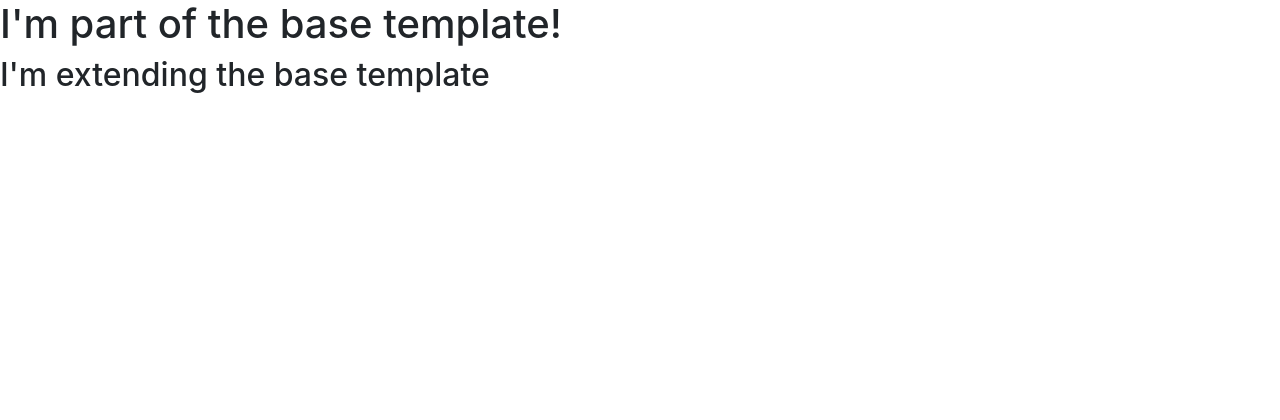
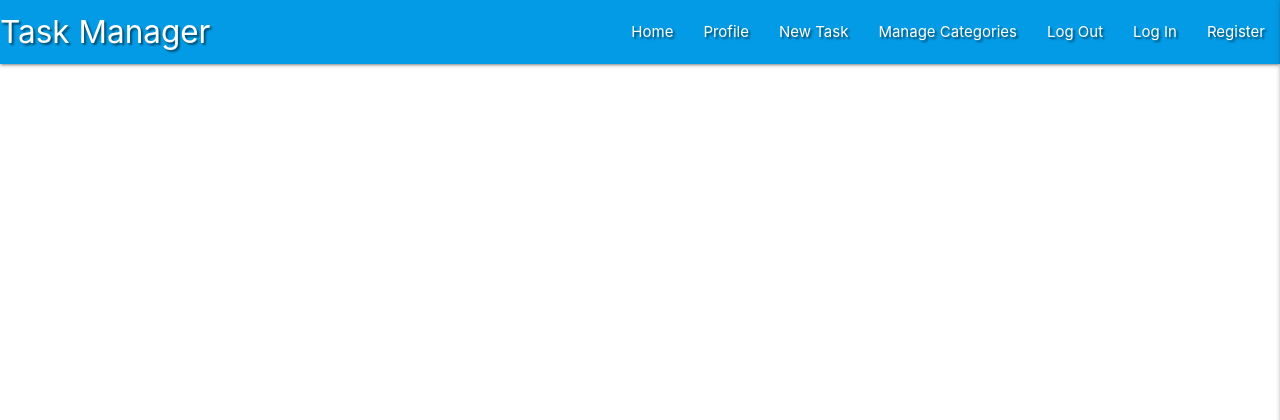
Before and after one commit to david-connaughton/task_manager, a Flask app: page / in a window 1280 px wide. Shown: the top 420 px of the page. Run offline with Flask 2, Linux system fonts and the light colour scheme; data that the repository does not hold is empty; some libraries are stand-ins or nearby versions.

Commit message:
Added Materialize Navbar and Sidenav

```diff
--- a/templates/base.html
+++ b/templates/base.html
@@ -6,19 +6,56 @@
     <meta name="viewport" content="width=device-width, initial-scale=1.0">
     <meta http-equiv="X-UA-Compatible" content="ie=edge">
     <meta name="Description" content="Enter your description here" />
-    <link rel="stylesheet" href="https://cdnjs.cloudflare.com/ajax/libs/twitter-bootstrap/4.5.2/css/bootstrap.min.css">
     <link rel="stylesheet" href="https://cdnjs.cloudflare.com/ajax/libs/font-awesome/5.15.0/css/all.min.css">
+    <link rel=" stylesheet" href="https://cdnjs.cloudflare.com/ajax/libs/materialize/1.0.0/css/materialize.min.css">
+    <link rel="stylesheet" href="{{ url_for('static', filename='css/style.css') }}">
+    {% block styles %}
+    {% endblock %}
     <title>Task Manager</title>
 </head>
 
 <body>
-    <h1>I'm part of the base template!</h1>
+    <header>
+        <!-- top navbar -->
+        <nav class="nav-extended text-shadow light-blue darken-1">
+            <div class="nav-wrapper">
+                <a href="{{ url_for('get_tasks') }}" class="brand-logo">Task Manager</a>
+                <a href="#" data-target="mobile-demo" class="sidenav-trigger right"><i class="fas fa-bars"></i></a>
+                <ul class="right hide-on-med-and-down">
+                    <li><a href="{{ url_for('get_tasks') }}">Home</a></li>
+                    <li><a href="#">Profile</a></li>
+                    <li><a href="#">New Task</a></li>
+                    <li><a href="#">Manage Categories</a></li>
+                    <li><a href="#">Log Out</a></li>
+                    <li><a href="#">Log In</a></li>
+                    <li><a href="#">Register</a></li>
+                </ul>
+            </div>
+        </nav>
+
+        <!-- mobile sidenav -->
+        <ul class="sidenav" id="mobile-demo">
+            <li>
+                <h4 class="center-align light-blue-text text-darken 4">Task Manager</h4>
+            </li>
+            <li><a href="{{ url_for('get_tasks') }}">Home</a></li>
+            <li><a href="#">Profile</a></li>
+            <li><a href="#">New Task</a></li>
+            <li><a href="#">Manage Categories</a></li>
+            <li><a href="#">Log Out</a></li>
+            <li><a href="#">Log In</a></li>
+            <li><a href="#">Register</a></li>
+        </ul>
+    </header>
+
     {% block content %}
     {% endblock %}
 
-    <script src="https://cdnjs.cloudflare.com/ajax/libs/jquery/3.5.1/jquery.min.js"></script>
-    <script src="https://cdnjs.cloudflare.com/ajax/libs/popper.js/1.16.1/umd/popper.min.js"></script>
-    <script src="https://cdnjs.cloudflare.com/ajax/libs/twitter-bootstrap/4.5.2/js/bootstrap.min.js"></script>
+    <script src="https://code.jquery.com/jquery-3.5.1.min.js" integrity="sha256-9/aliU8dGd2tb6OSsuzixeV4y/faTqgFtohetphbbj0=" crossorigin="anonymous"></script>
+    <script src="https://cdnjs.cloudflare.com/ajax/libs/materialize/1.0.0/js/materialize.min.js"></script>
+    <script src="{{ url_for('static', filename='js/main.js') }}"></script>
+    {% block scripts %}
+    {% endblock %}
 </body>
 
 </html>
--- a/templates/tasks.html
+++ b/templates/tasks.html
@@ -1,7 +1,7 @@
 {% extends "base.html" %}
 {% block content %}
 
-<h2>I'm extending the base template</h2>
+
 {% for task in tasks %}
 {{ task.task_name }}<br>
 {{ task.category_name }}<br>
```
